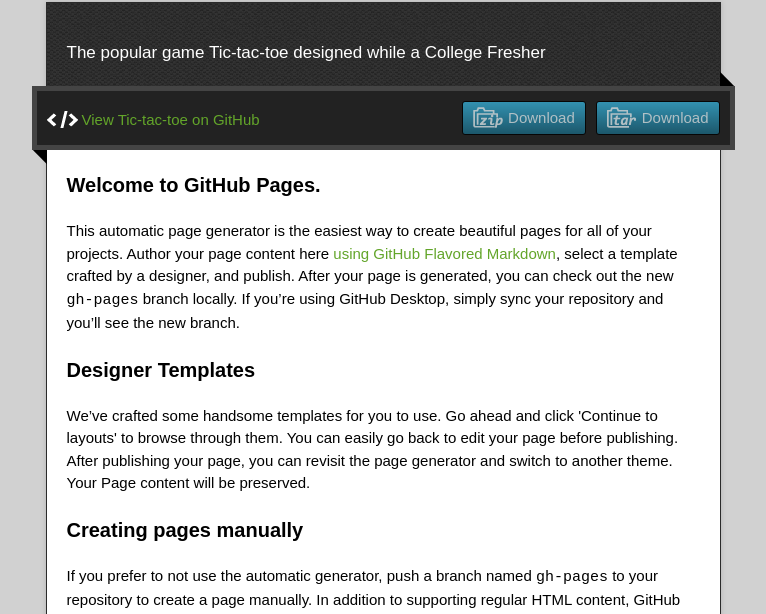
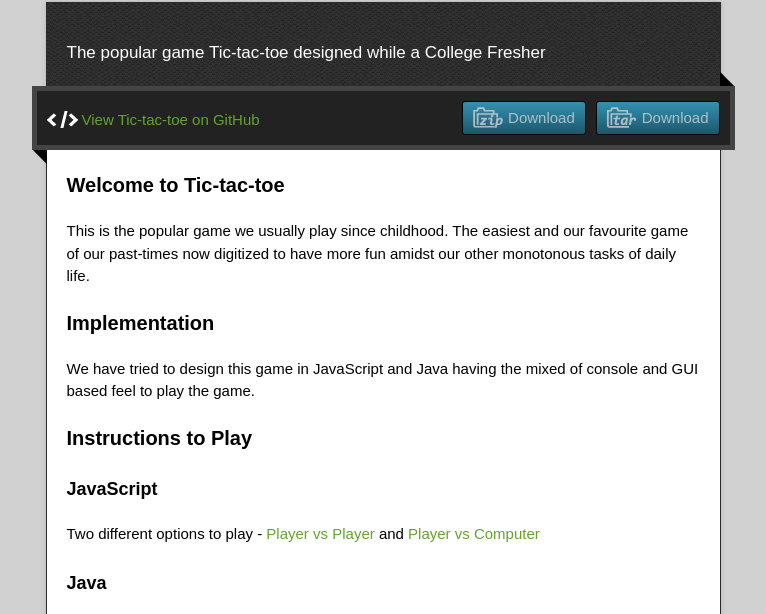
Before and after one commit to abhisheksarkar30/tic-tac-toe, a plain HTML site: page index.html in a window 1280 px wide. Shown: the part 128-742 px from the top of the page, without its empty margins (257-1023 px from the left). Drawn offline with nearby package versions, Linux system fonts and the light colour scheme.

Commit message:
Update index.html

```diff
--- a/index.html
+++ b/index.html
@@ -37,17 +37,20 @@
         </div>
         <article class="markdown-body">
           <h3>
-<a id="welcome-to-github-pages" class="anchor" href="#welcome-to-github-pages" aria-hidden="true"><span aria-hidden="true" class="octicon octicon-link"></span></a>Welcome to GitHub Pages.</h3>
-<p>This automatic page generator is the easiest way to create beautiful pages for all of your projects. Author your page content here <a href="https://guides.github.com/features/mastering-markdown/">using GitHub Flavored Markdown</a>, select a template crafted by a designer, and publish. After your page is generated, you can check out the new <code>gh-pages</code> branch locally. If you’re using GitHub Desktop, simply sync your repository and you’ll see the new branch.</p>
+<a id="welcome-to-tic-tac-toe" class="anchor" href="#welcome-to-tic-tac-toe" aria-hidden="true"><span aria-hidden="true" class="octicon octicon-link"></span></a>Welcome to Tic-tac-toe</h3>
+<p>This is the popular game we usually play since childhood. The easiest and our favourite game of our past-times now digitized to have more fun amidst our other monotonous tasks of daily life.</p>
 <h3>
-<a id="designer-templates" class="anchor" href="#designer-templates" aria-hidden="true"><span aria-hidden="true" class="octicon octicon-link"></span></a>Designer Templates</h3>
-<p>We’ve crafted some handsome templates for you to use. Go ahead and click 'Continue to layouts' to browse through them. You can easily go back to edit your page before publishing. After publishing your page, you can revisit the page generator and switch to another theme. Your Page content will be preserved.</p>
+<a id="implementation" class="anchor" href="#implementation" aria-hidden="true"><span aria-hidden="true" class="octicon octicon-link"></span></a>Implementation</h3>
+<p>We have tried to design this game in JavaScript and Java having the mixed of console and GUI based feel to play the game.</p>
 <h3>
-<a id="creating-pages-manually" class="anchor" href="#creating-pages-manually" aria-hidden="true"><span aria-hidden="true" class="octicon octicon-link"></span></a>Creating pages manually</h3>
-<p>If you prefer to not use the automatic generator, push a branch named <code>gh-pages</code> to your repository to create a page manually. In addition to supporting regular HTML content, GitHub Pages support Jekyll, a simple, blog aware static site generator. Jekyll makes it easy to create site-wide headers and footers without having to copy them across every page. It also offers intelligent blog support and other advanced templating features.</p>
+<a id="instructions-to-play" class="anchor" href="#instructions-to-play" aria-hidden="true"><span aria-hidden="true" class="octicon octicon-link"></span></a>Instructions to Play</h3>
+<h4>JavaScript</h4>
+<p>Two different options to play - <a href="player-player.html">Player vs Player</a> and <a href="player-computer.html">Player vs Computer</a></p>
+<h4>Java</h4>
+<p>Download the code in your machine and hit the command to start playing: <code>javac tictactoe.java && java tictactoe<code>. Must have a basic java version preinstalled.</p>
 <h3>
 <a id="authors-and-contributors" class="anchor" href="#authors-and-contributors" aria-hidden="true"><span aria-hidden="true" class="octicon octicon-link"></span></a>Authors and Contributors</h3>
-<p>You can @mention a GitHub username to generate a link to their profile. The resulting <code>&lt;a&gt;</code> element will link to the contributor’s GitHub Profile. For example: In 2007, Chris Wanstrath (<a class="user-mention" data-hovercard-type="user" data-hovercard-url="/users/defunkt/hovercard" data-octo-click="hovercard-link-click" data-octo-dimensions="link_type:self" href="https://github.com/defunkt">@defunkt</a>), PJ Hyett (<a class="user-mention" data-hovercard-type="user" data-hovercard-url="/users/pjhyett/hovercard" data-octo-click="hovercard-link-click" data-octo-dimensions="link_type:self" href="https://github.com/pjhyett">@pjhyett</a>), and Tom Preston-Werner (<a class="user-mention" data-hovercard-type="user" data-hovercard-url="/users/mojombo/hovercard" data-octo-click="hovercard-link-click" data-octo-dimensions="link_type:self" href="https://github.com/mojombo">@mojombo</a>) founded GitHub.</p>
+<p>My fellow team-mates for this project of game design - @deboGunner and @sshahir</p>
 <h3>
 <a id="support-or-contact" class="anchor" href="#support-or-contact" aria-hidden="true"><span aria-hidden="true" class="octicon octicon-link"></span></a>Support or Contact</h3>
 <p>Having trouble with Pages? Check out our <a href="https://help.github.com/pages">documentation</a> or <a href="https://github.com/contact">contact support</a> and we’ll help you sort it out.</p>
```
